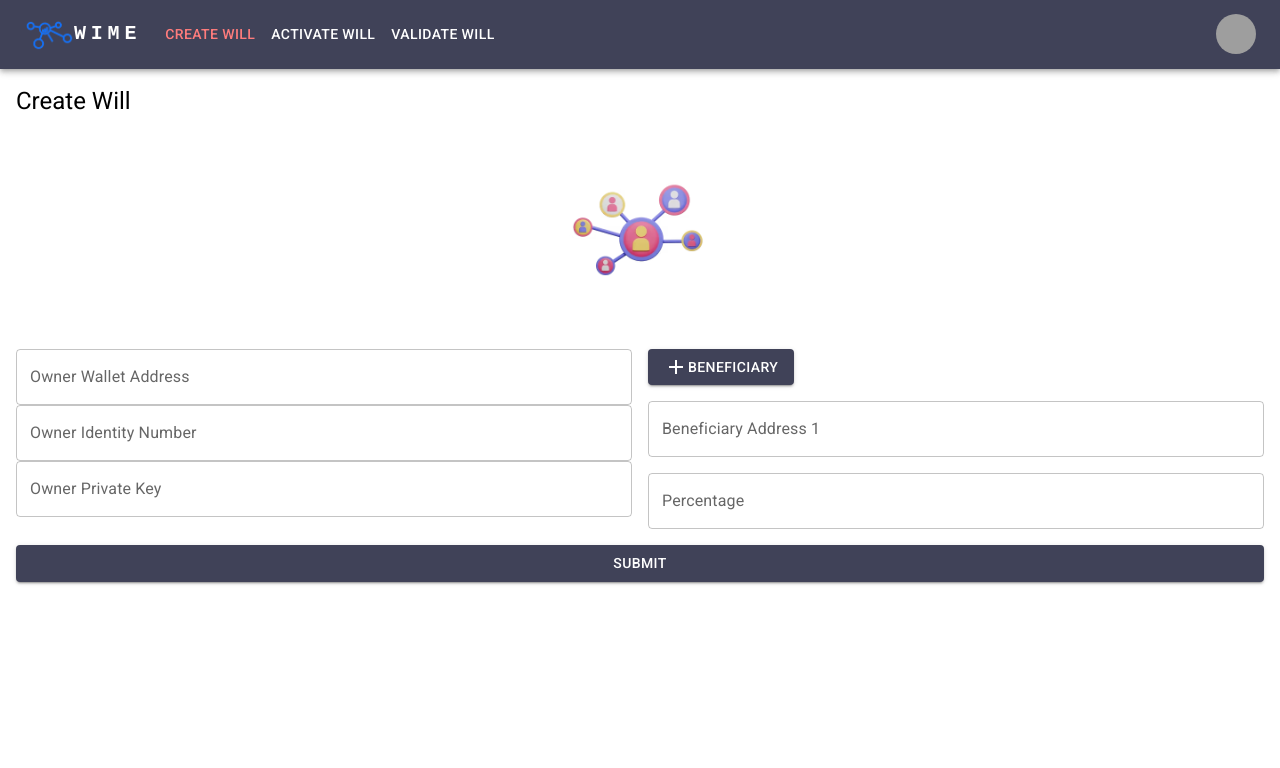
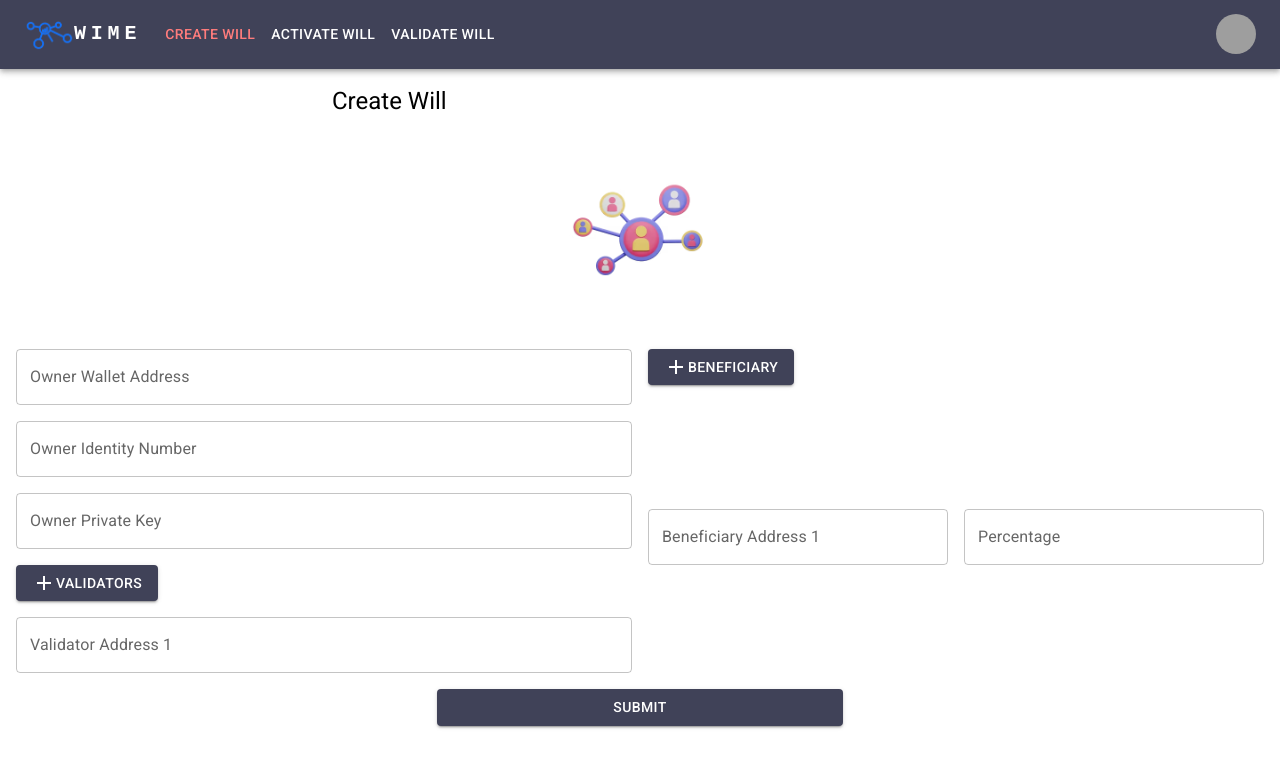
Before and after one commit to HeLinChooi/wime, a React (Create React App) app in the folder client/: page /create-will in a window 1280 px wide. Shown: the top 768 px of the page. Built offline with nearby package versions, Linux system fonts and the light colour scheme; grey boxes are pictures that could not be loaded.

Commit message:
Able to submit validator to API

```diff
--- a/client/src/components/activate-will/ActivateWillPage.jsx
+++ b/client/src/components/activate-will/ActivateWillPage.jsx
@@ -16,8 +16,26 @@ const ActivateWillPage = () => {
     handleSubmit,
     formState: { errors },
   } = useForm();
-  const onSubmit = (data) => {
+
+  const API_URL = "http://localhost:8000";
+  const onSubmit = async (data) => {
     console.log(data);
+    // Contruct request options
+    const requestOptions = {
+      method: "POST",
+      headers: { "Content-Type": "application/json" },
+      body: JSON.stringify({
+        "ownerIcNumber": data.ownerIcNumber
+    }),
+    };
+    const response = await fetch(`${API_URL}/activate-will`, requestOptions)
+      .then((res) => {
+        return res.json();
+      })
+    console.log(response);
+    if(response.isActive){
+
+    }
   };
 
   return (
@@ -55,12 +73,12 @@ const ActivateWillPage = () => {
             </Grid>
             <Grid item xs={12}>
               <TextField
-                error={!!errors.password}
+                error={!!errors.ownerIcNumber}
                 helperText="This field is required"
                 fullWidth
                 label="Identity Number"
                 variant="outlined"
-                {...register("password", { required: true })}
+                {...register("ownerIcNumber", { required: true })}
               />
             </Grid>
             <Grid item xs={12}>
--- a/client/src/components/create-will/CreateWillPage-2.jsx
+++ b/client/src/components/create-will/CreateWillPage-2.jsx
@@ -1,10 +1,7 @@
 import {
   Box,
   Button,
-  Container,
   Grid,
-  Paper,
-  styled,
   TextField,
   Typography,
 } from "@mui/material";
@@ -13,6 +10,7 @@ import { useState } from "react";
 import { useForm } from "react-hook-form";
 import AddIcon from "@mui/icons-material/Add";
 import beneficiaryImg from "../../assets/beneficiary.png";
+import { useWillContext } from "../../context/WillContext";
 
 function createArrayWithNumbers(length) {
   return Array.from({ length }, (_, i) => i);
@@ -26,16 +24,15 @@ const CreateWillPage = () => {
   } = useForm();
 
   const [beneficiaryNumber, setBeneficiaryNumber] = useState(1);
+  const [validatorNumber, setValidatorNumber] = useState(1);
+  const { validators } = useWillContext();
 
   const API_URL = "http://localhost:8000";
   const onSubmit = async (data) => {
-    console.log(data);
-
+    console.log("data", data);
+    const { validatorsAddress } = data;
     // Contruct request options
-    const requestOptions = {
-      method: "POST",
-      headers: { "Content-Type": "application/json" },
-      body: JSON.stringify({
+    const requestBody = {
       "ownerPubKey": data.ownerPubKey,
       "ownerIcNumber": data.ownerIcNumber,
       "beneficiaries": [
@@ -44,46 +41,29 @@ const CreateWillPage = () => {
           "percentage": data.percentage[0]
         }
       ],
-        "validators": [
-          {
-            "validatorPubKey": "0x123456789",
+      "validators": validatorsAddress.map(address =>
+      ({
+        "validatorPubKey": address,
         "isValidated": false
-          }
-        ],
+      }))
+      ,
       "ownerPrivKey": data.ownerPrivKey
-      }),
     };
-    const message = await fetch(`${API_URL}/create-will`, requestOptions)
+    const requestOptions = {
+      method: "POST",
+      headers: { "Content-Type": "application/json" },
+      body: JSON.stringify(requestBody),
+    };
+    console.log("requestBody", requestBody)
+    const response = await fetch(`${API_URL}/create-will`, requestOptions)
       .then((res) => {
         return res.json();
       })
-      .then((data) => {
-        return data.message;
-      });
-    // .then((data) => {
-    //   return data.message;
-    // });
-    console.log(message);
+    console.log(response);
   };
 
   return (
     <>
-      {/* <Container
-        maxWidth="sm"
-        sx={{
-          marginY: 2,
-          display: "flex",
-          justifyContent: "center",
-          alignItems: "center",
-        }}
-      >
-        <Box
-          sx={{
-            // width: 600,
-            // height: 300,
-            // backgroundColor: "primary.dark",
-          }}
-        > */}
       <Grid
         container
         spacing={2}
@@ -93,7 +73,8 @@ const CreateWillPage = () => {
       // rowSpacing={2}
       // columnSpacing={{ xs: 1, sm: 2, md: 2 }}
       >
-        <Grid item xs={12}>
+        <Grid item xs={3}></Grid>
+        <Grid item xs={6}>
           <Typography variant="h5" component="h2">
             Create Will
           </Typography>
@@ -103,7 +84,7 @@ const CreateWillPage = () => {
             <img src={beneficiaryImg} alt="" height="200px" />
           </Box>
         </Grid>
-        <Grid item xs={12} md={6}>
+        <Grid item xs={12} md={6} container spacing={2}>
 
           <Grid item xs={12}>
             <TextField
@@ -135,8 +116,31 @@ const CreateWillPage = () => {
               {...register("ownerPrivKey", { required: true })}
             />
           </Grid>
+          <Grid item xs={12}>
+            <Button
+              variant="contained"
+              onClick={() => setValidatorNumber(validatorNumber + 1)}
+            >
+              <AddIcon />
+              <span>Validators</span>
+            </Button>
           </Grid>
-        <Grid item container xs={12} md={6} rowSpacing={2}>
+          {createArrayWithNumbers(validatorNumber).map((index) => (
+            <React.Fragment key={`validators${index}`}>
+              <Grid item xs={12}>
+                <TextField
+                  fullWidth
+                  id="outlined-basic"
+                  label={"Validator Address " + (index + 1)}
+                  variant="outlined"
+                  {...register(`validatorsAddress.${index}`)}
+                />
+              </Grid>
+            </React.Fragment>
+          ))}
+        </Grid>
+
+        <Grid item container xs={12} md={6} spacing={2} alignItems="flex-start">
 
           <Grid item xs={12}>
             <Button
@@ -149,7 +153,7 @@ const CreateWillPage = () => {
           </Grid>
           {createArrayWithNumbers(beneficiaryNumber).map((index) => (
             <React.Fragment key={`beneficiary${index}`}>
-              <Grid item xs={12}>
+              <Grid item xs={6}>
                 <TextField
                   fullWidth
                   id="outlined-basic"
@@ -158,7 +162,7 @@ const CreateWillPage = () => {
                   {...register(`address.${index}`)}
                 />
               </Grid>
-              <Grid item xs={12}>
+              <Grid item xs={6}>
                 <TextField
                   fullWidth
                   id="outlined-basic"
@@ -173,7 +177,8 @@ const CreateWillPage = () => {
           ))}
         </Grid>
 
-        <Grid item xs={12}>
+        <Grid item xs={4}></Grid>
+        <Grid item xs={4}>
           <Button
             fullWidth
             variant="contained"
--- a/client/src/context/WillContext.js
+++ b/client/src/context/WillContext.js
@@ -1,28 +1,15 @@
 import React, { useEffect, useState } from "react";
 import { ethers } from "ethers";
 
-import { willContractABI, willContractAddress } from "../util/constants";
-
-export const WillContext = React.createContext();
+const WillContext = React.createContext();
 
 const { ethereum } = window;
 
-const createEthereumContract = () => {
-  const provider = new ethers.providers.Web3Provider(ethereum);
-  const signer = provider.getSigner();
-  const willContract = new ethers.Contract(
-    willContractAddress,
-    willContractABI,
-    signer
-  );
-
-  return willContract;
-};
-
-export const WillProvider = ({ children }) => {
+const WillProvider = ({ children }) => {
   const [isLoading, setIsLoading] = useState(false);
   const [currentAccount, setCurrentAccount] = useState("");
   const [currentBalance, setCurrentBalance] = useState("");
+  const [validators, setValidators] = useState([]);
 
   const checkIfWalletIsConnect = async () => {
     try {
@@ -79,18 +66,15 @@ export const WillProvider = ({ children }) => {
     }
   };
 
-  const transferAssets = async () => {
-    try {
-      if (ethereum) {
-        const willContract = createEthereumContract();
-
-        await willContract.distributeAssets();
-      } else {
-        console.log("Ethereum is not present");
+  const validate = async (validatorPubKey) => {
+    let tempValidators = validators.map(validator => ({...validator}));
+    tempValidators = tempValidators.map(v => {
+      if(v.validatorPubKey === validatorPubKey){
+        v.isValidated = true;
       }
-    } catch (error) {
-      console.log(error);
-    }
+      return v;
+    })
+    setValidators(tempValidators)
   }
 
 
@@ -103,11 +87,17 @@ export const WillProvider = ({ children }) => {
       value={{
         connectWallet,
         isLoading,
-        transferAssets,
+        validate,
         currentAccount,
+        validators,
       }}
     >
       {children}
     </WillContext.Provider>
   );
 };
+const useWillContext = () => {
+  return React.useContext(WillContext);
+};
+
+export { WillProvider, useWillContext, WillContext };
--- a/client/src/index.js
+++ b/client/src/index.js
@@ -20,7 +20,6 @@ root.render(
   <React.StrictMode>
     <ThemeProvider theme={theme}>
       <WillProvider>
-
         <RouterProvider router={router} />
       </WillProvider>
     </ThemeProvider>
```
Lines whose indentation alone changed are shown as unchanged.
